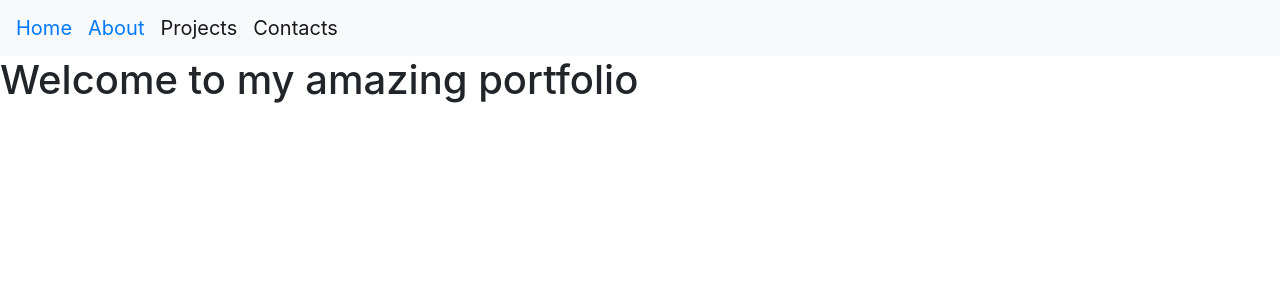
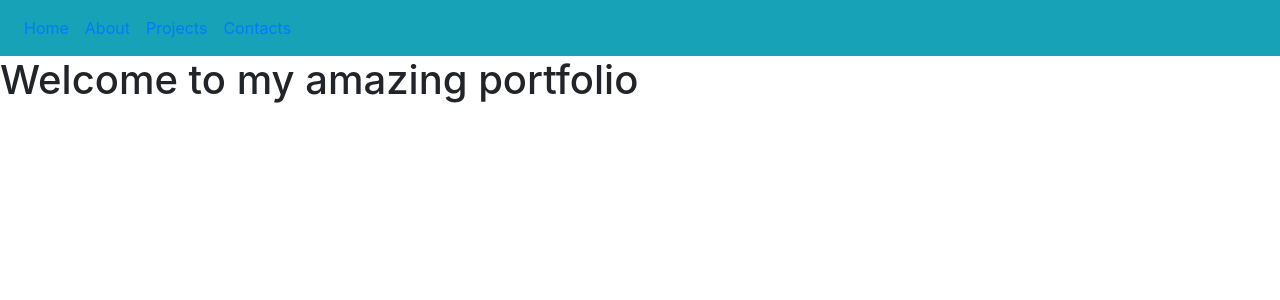
Before and after one commit to nmuchiri/Naomi-Portfolio, a React (Create React App) app: page / in a window 1280 px wide. Shown: the top 300 px of the page. Built offline with nearby package versions, Linux system fonts and the light colour scheme.

Commit message:
made the nav bar

```diff
--- a/src/components/common/Layout.js
+++ b/src/components/common/Layout.js
@@ -1,5 +1,5 @@
-import Navbar from 'react-bootstrap/Navbar'
 import {Link} from 'react-router-dom'
+
 
 
 
@@ -7,22 +7,39 @@ const Layout =(props)=>{
 
     return(
         <div>
-            <div>
-            <Navbar bg="light">
-            <Navbar.Brand>
-                <Link to ={'/home'}>Home</Link>
-            </Navbar.Brand>
-            <Navbar.Brand>
-            <Link to ={'/about'}>About</Link>
-                </Navbar.Brand>
-            <Navbar.Brand>Projects</Navbar.Brand>
-            <Navbar.Brand>Contacts</Navbar.Brand>
-            </Navbar>
-            </div>
-            <div>
-                {props.children}
-            </div>
+
+            <nav className ="navbar navbar-expand-sm bg-info">
+                <ul className ="navbar-nav">
+                    <li className="nav-link">
+                    <Link to ={'/home'}>Home</Link>
+                    </li>
+
+                    <li className="nav-link">
+                        <Link to ={'/about'}>About</Link>
+                    </li>
+
+                    <li className="nav-link">
+                        <Link to ={'/projects'}>Projects</Link>
+                    </li>
+                    <li className="nav-link">
+                        <Link to ={'/contacts'}>Contacts</Link>
+                    </li>
+                </ul>
+            </nav>
+        <div>
+            {props.children}
         </div>
+
+
+    <footer className="page-footer font-small blue pt-4">
+        <div className= "containter text-center">
+
+        </div>
+
+
+    </footer>
+
+    </div>
 
     )
 
--- /dev/null
+++ b/src/components/css/Layout.css
@@ -0,0 +1,3 @@
+.nav{
+    background-color: palevioletred;
+}
```
